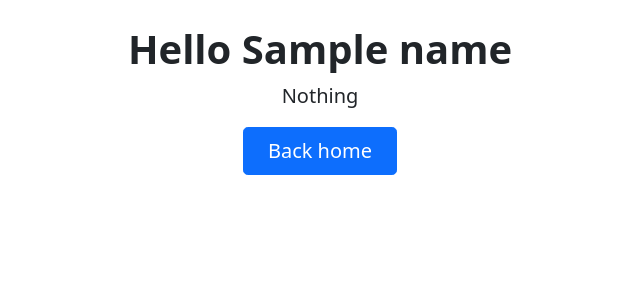
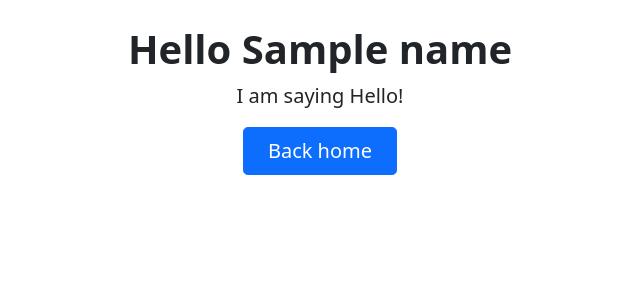
Before and after one commit to 3choz/Fitflex-Frontend, a Flask app: template templates/hello.html in a window 1280 px wide. Shown: the part 215-505 px from the top of the page, without its empty margins (320-960 px from the left). Run offline with Flask 2, Linux system fonts and the light colour scheme; the template is opened without the code that fills it: most values are stand-ins (such as "Sample title", 1, 10 or a date in 2020); some libraries are stand-ins or nearby versions.

```diff
--- a/templates/hello.html
+++ b/templates/hello.html
@@ -5,17 +5,17 @@
     <link rel="shortcut icon" href="{{ url_for('static', filename='favicon.ico') }}">
 </head>
 <html>
-   <body>
-     <main>
+<body>
+    <main>
         <div class="px-4 py-3 my-2 text-center">
-            <img class="d-block mx-auto mb-4" src="{{ url_for('static', filename='images/azure-icon.svg') }}" alt="Azure Logo" width="192" height="192"/>
+            <img class="d-block mx-auto mb-4" src="{{ url_for('static', filename='images/azure-icon.svg') }}" alt="Azure Logo" width="192" height="192" />
             <!-- <img  src="/docs/5.1/assets/brand/bootstrap-logo.svg" alt="" width="72" height="57"> -->
             <h1 class="display-6 fw-bold">Hello {{name}}</h1>
             <p class="fs-5">
-                Nothing
+                I am saying Hello!
             </p>
             <a href="{{ url_for('index') }}" class="btn btn-primary btn-lg px-4 gap-3">Back home</a>
-          </div>
-     </main>
-   </body>
+        </div>
+    </main>
+</body>
 </html>
```
Also changed, not shown: Password.py (+4 -5 lines).
